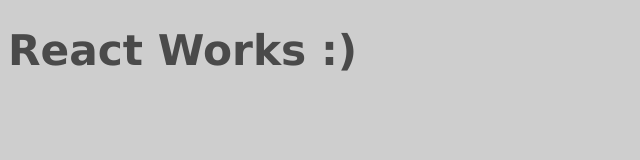
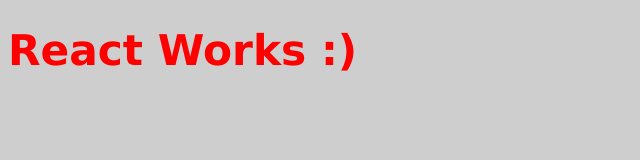
Before and after one commit to akmur/playground, a React app: page / in a window 1280 px wide. Shown: the whole page, without its empty margins (0-640 px from the left). Built offline with nearby package versions, Linux system fonts and the light colour scheme.

Commit message:
adding package

```diff
--- a/styles/styles.scss
+++ b/styles/styles.scss
@@ -1,3 +1,4 @@
 body {
+  color: red;
   background: #cecece;
 }
```
Also changed, not shown: package.json (+5 -3 lines), 2 other files.
